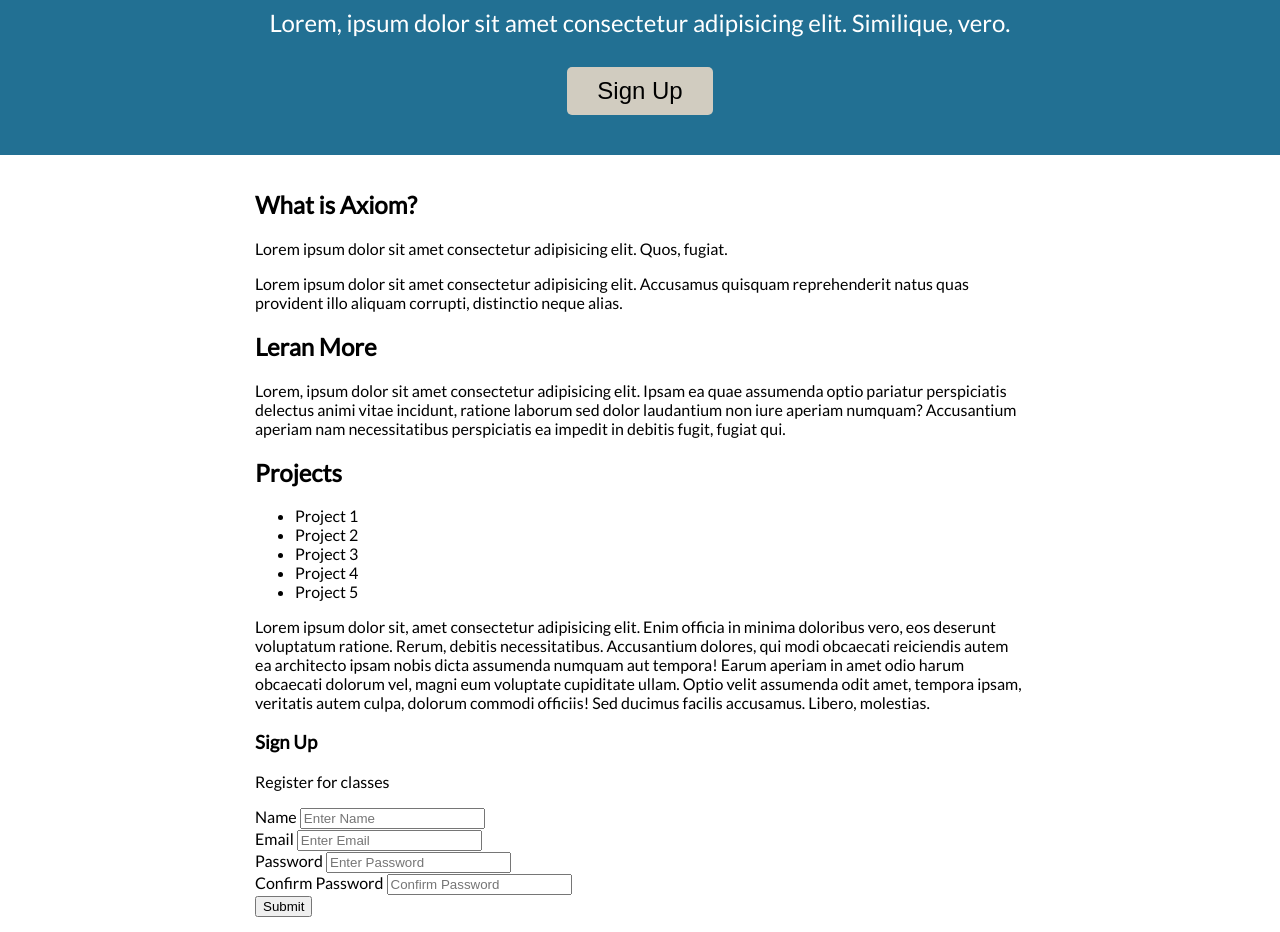
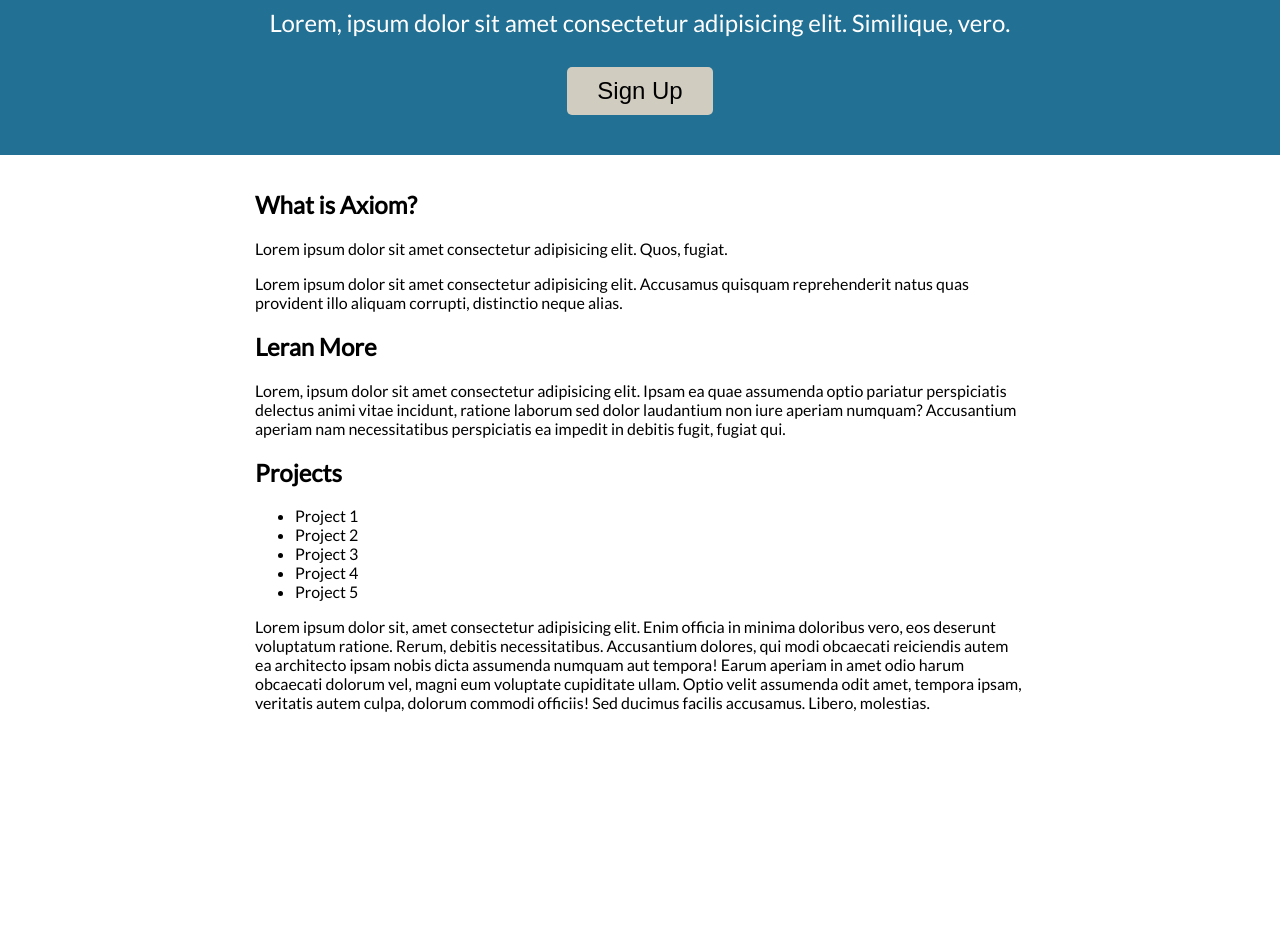
Before and after one commit to shaheerhussain05/AXIOM-PRACTICE, a plain HTML site: page project 6/index.html in a window 1280 px wide. Shown: the part 119-1051 px from the top of the page. After the commit the page ends 862 px from the top, so only its background shows below. Drawn offline with Linux system fonts and the light colour scheme.

Commit message:
update project 6
-update project 6 with in course coding not extra functions used

```diff
--- a/project 6/index.html
+++ b/project 6/index.html
@@ -52,18 +52,18 @@
 
     <p>Lorem ipsum dolor sit, amet consectetur adipisicing elit. Enim officia in minima doloribus vero, eos deserunt voluptatum ratione. Rerum, debitis necessitatibus. Accusantium dolores, qui modi obcaecati reiciendis autem ea architecto ipsam nobis dicta assumenda numquam aut tempora! Earum aperiam in amet odio harum obcaecati dolorum vel, magni eum voluptate cupiditate ullam. Optio velit assumenda odit amet, tempora ipsam, veritatis autem culpa, dolorum commodi officiis! Sed ducimus facilis accusamus. Libero, molestias.</p>
 
-    <!--Model-->
-    <div class="model-container" id="model">
-        <div class="model">
+    <!--Modal-->
+    <div class="modal-container" id="modal">
+        <div class="modal">
             <button class="close-btn" id="close">
                 <i class="fa fa-times"></i>
             </button>
-            <div class="model-header">
+            <div class="modal-header">
                 <h3>Sign Up</h3>
             </div>
-            <div class="model-content">
+            <div class="modal-content">
                 <p>Register for classes</p>
-                <form class="model-form">
+                <form class="modal-form">
                     <div>
                         <label for="name">Name</label>
                         <input type="text" id="name" placeholder="Enter Name"/>
--- a/project 6/style.css
+++ b/project 6/style.css
@@ -155,7 +155,7 @@ button:focus {
 
 .modal-header h3 {
     margin: 0;
-    border-bottom: 1px solid var(--secondary-color);
+    text-align: center;
 }
 
 .modal-content {
```
